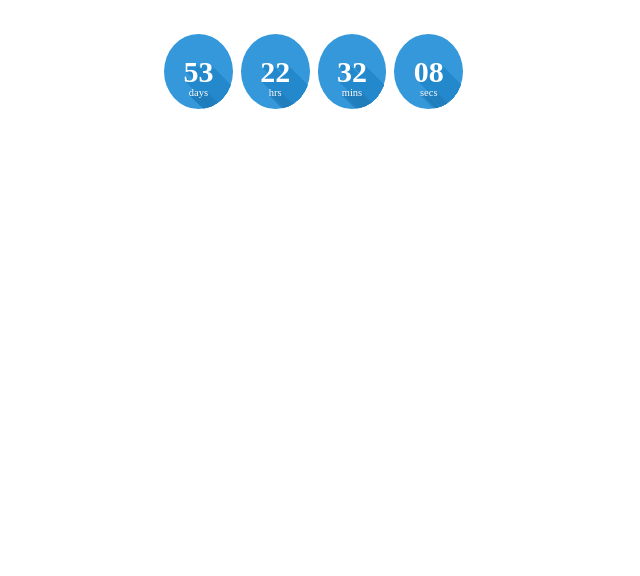
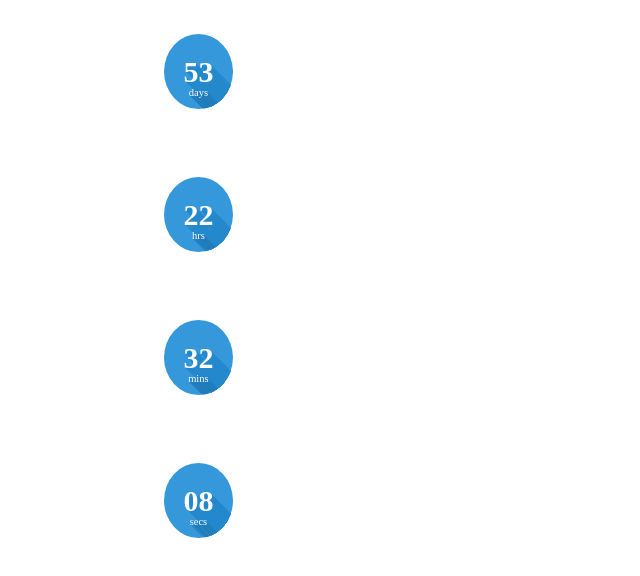
Before and after one commit to Montherqatatwneh/S, a plain HTML site: page s/dist/index.html in a window 1280 px wide. Shown: the whole page, without its empty margins (0-640 px from the left). Drawn offline with nearby package versions, Linux system fonts and the light colour scheme.

Commit message:
Update style.css

```diff
--- a/s/dist/style.css
+++ b/s/dist/style.css
@@ -19,9 +19,8 @@
   display: table;
 }
 #count-down li {
-  float: left;
   padding: 4px;
-  position: relative;
+  position: center;
   text-align: center;
   width: 8%;
 }
```
